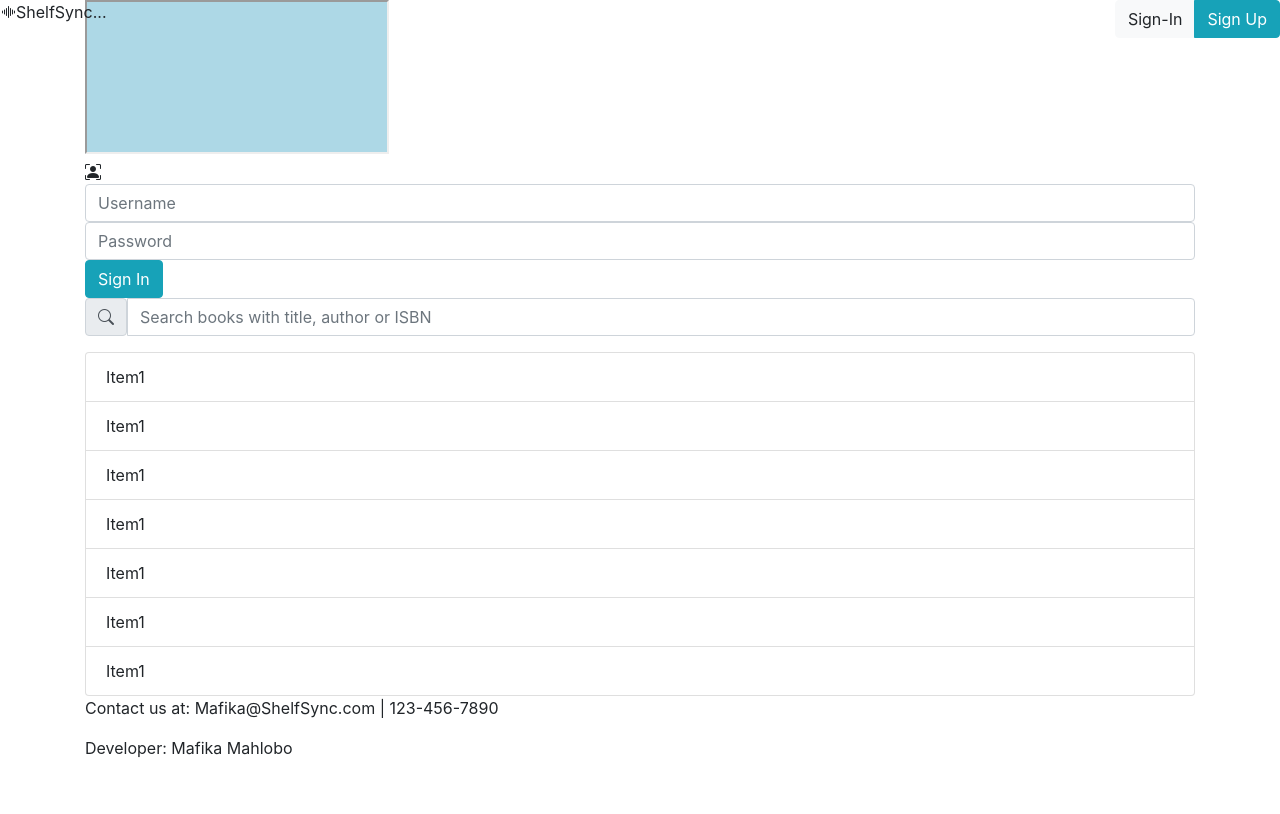
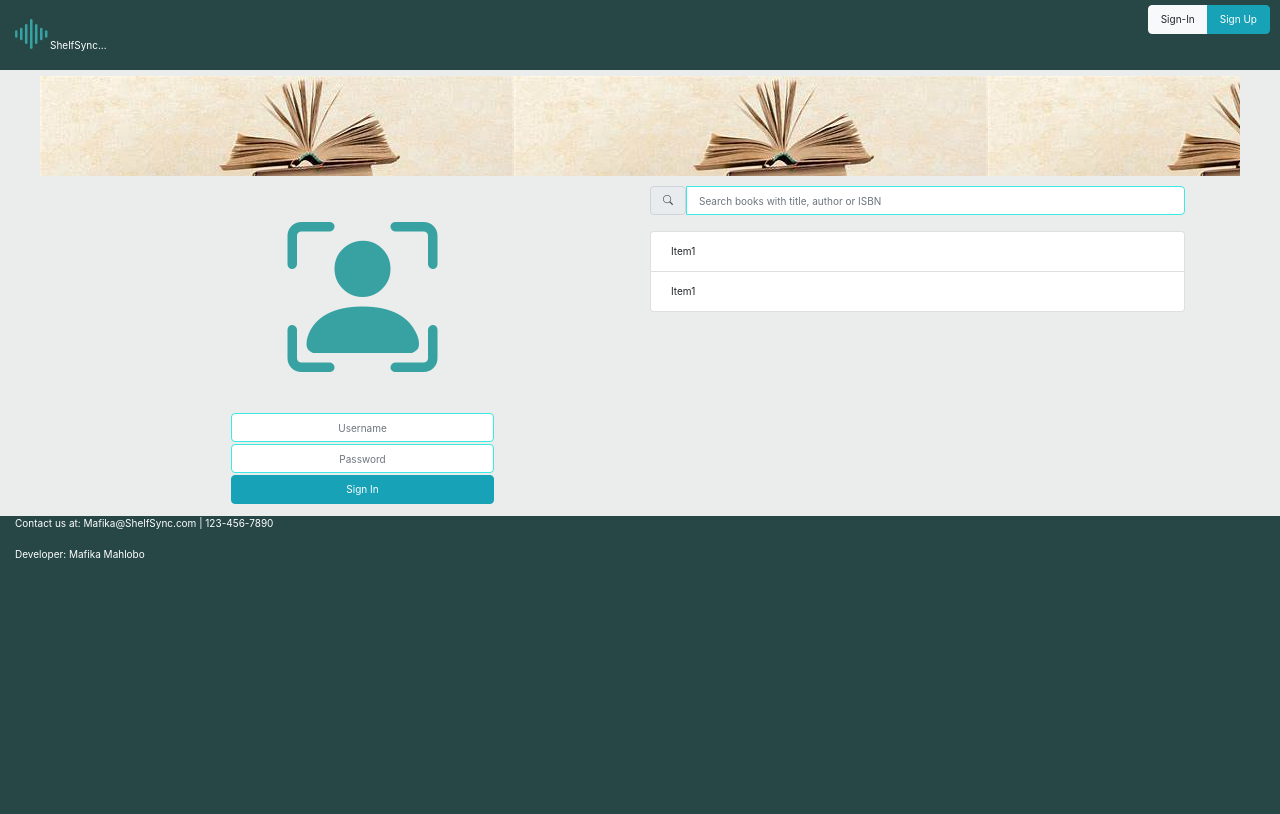
Before and after one commit to Mafika-Mahlobo/ShelfSync-V.2.0.0, a Flask app: template ShelfSync/app/templates/index.html in a window 1280 px wide. Before the commit the page ends 758 px from the top, so only its background shows below. Run offline with Flask 3, Linux system fonts and the light colour scheme; the template is opened without the code that fills it, so the values that code supplies are empty; some libraries are stand-ins or nearby versions.

Commit message:
created UI template

```diff
--- a/ShelfSync/app/static/css/style.css
+++ b/ShelfSync/app/static/css/style.css
@@ -0,0 +1,199 @@
+
+/*Body style*/
+body, html {
+    height: 100%;
+}
+
+.workspace-body {
+    padding-top: 56px;
+    background-color: #ebedec;
+}
+
+
+/*header*/
+header.fixed-top {
+    position: fixed;
+    width: 100%;
+    background-color: #274746;
+    color: #00030f;
+    min-height: 12px;
+    height: auto;
+    z-index: 1000;
+}
+
+/*container inside inside header*/
+.header-container{
+    padding: 5px 10px 5px 10px;
+}
+
+/*company logo*/
+.logo {
+    font-size: 40px;
+    color: #37a2a1;
+}
+
+/*text next to logo*/
+.logo-txt {
+    font-size: 10px;
+    color: white;
+}
+
+/*--------------------------------------------------------------------------------------------------------------------------------------------*/
+
+/*container for iframe*/
+
+.frame-container {
+    max-width: 1200px;
+    height: 100px;
+    padding: 0px;
+    margin: 0 auto;
+    margin-top: 20px;
+}
+
+iframe {
+    width: 100%;
+    height: 100%;
+    border: none;
+}
+
+
+/*body*/
+.body_container.container {
+        display: flex;
+        flex-direction: row;
+}
+
+
+/*containers inside main page*/
+.text-container {
+    flex: 1;
+    min-height: 100px;
+    height: auto;
+    width: 50%;
+    border-radius: 4px;
+    margin: 10px 10px 10px 10px;
+    /*background-color: black;*/
+}
+
+
+.login-icon-home {
+    display: flex;
+    justify-content: center;
+    font-size: 150px;
+    color: #37a2a1;
+}
+
+
+/*divs holding information on my body*/
+.data-divs {
+    flex: 1;
+}
+
+
+
+.inputs {
+    width: 50%;
+    margin-left: 25%;
+}
+
+
+.submit-button {
+    width: 100%;
+    text-align: center;
+    margin: 2px;
+}
+
+/*list items across the application*/
+.lists-items:hover{
+    background-color: #c8fafa;
+}
+
+/*text inside the footer*/
+.footer-text {
+    font-size: 10px;
+}
+
+
+/* Footer */
+footer {
+    background-color: #274746;
+    opecity: 0.5;
+    color: white;
+    height: auto;
+    min-height: 40%;
+}
+
+/* overriding Bootstrap class for for inputa*/
+.form-control {
+    border-color: #3deae2;
+}
+
+/*iframe on main page (can be used for internal adverts*/
+.frame {
+    background-image: url("../img/Background1.jpg");
+}
+
+
+/*text size across the application (labels, placeholder etc.)*/
+.universal-menu-text {
+    font-size: 10px;
+}
+
+
+/*top menu for mobile devices*/
+.mobile-menu {
+    visibility: hidden;
+    float: left;
+}
+
+/*buttons for desktop*/
+.pc-menu {
+    visibility: visible;
+}
+
+/*-------------------------------------------------------------------------------------------------------------------------------------------------------------------*/
+
+/*media queries for responsive design*/
+
+@media screen and (max-width: 1190px){
+
+    .body_container.container {
+        display: flex;
+        flex-direction: column;
+}
+
+.text-container {
+    width: 100%;
+}
+
+.mobile-menu {
+        visibility: visible;
+        float: none;
+    }
+
+    .pc-menu {
+        visibility: hidden;
+    }
+
+}
+
+
+
+/*
+
+Bootstrap classes used
+----------------------
+-------------------------------
+|class       | html element   |
+-------------------------------
+| fix-top    | header         |
+-------------------------------
+| row        | header content |
+-------------------------------
+| col-6      | inside row div |
+-------------------------------
+| text-right | header pc-menu |
+------------------------------
+| btn
+
+*/
--- a/ShelfSync/app/static/js/script.js
+++ b/ShelfSync/app/static/js/script.js
@@ -0,0 +1,29 @@
+$(document).ready(function(){
+
+    $(".focus-trigger-login").focus(function(){
+        changeView(1);
+    });
+
+    $(".focus-trigger-search").focus(function(){
+         changeView(2);
+    });
+
+
+//change view of main page
+    function changeView(flag){
+        if (flag === 0){
+            $(".body_container").css("flex-direction", "row");
+            $(".text-container").css("width", "50%");
+
+        } else if (flag === 1){
+            $(".body_container").css("flex-direction", "column");
+            $(".text-container").css("width", "100%");
+
+        }else{
+            $(".body_container").css("flex-direction", "column-reverse");
+            $(".text-container").css("width", "100%");
+            $(document).scrollTop(0);
+        }
+    }
+
+});
--- a/ShelfSync/app/templates/announcements.html
+++ b/ShelfSync/app/templates/announcements.html
@@ -4,8 +4,13 @@
 	<meta charset="utf-8">
 	<meta name="viewport" content="width=device-width, initial-scale=1">
 	<title></title>
+	<link href="https://stackpath.bootstrapcdn.com/bootstrap/4.5.2/css/bootstrap.min.css" rel="stylesheet">
+    <link href="https://cdn.jsdelivr.net/npm/bootstrap-icons@1.7.1/font/bootstrap-icons.css" rel="stylesheet">
+    <link href="../static/css/style.css" rel="stylesheet">
 </head>
-<body style="background-color: lightblue;">
+<body class="frame">
 
 </body>
 </html>
+<script src="https://ajax.googleapis.com/ajax/libs/jquery/3.5.1/jquery.min.js"></script>
+<script type="text/javascript" src="../static/js/script.js"></script>
--- a/ShelfSync/app/templates/index.html
+++ b/ShelfSync/app/templates/index.html
@@ -3,13 +3,13 @@
 <head>
     <meta charset="UTF-8">
     <meta name="viewport" content="width=device-width, initial-scale=1.0">
-    <meta name="theme-color" content="#00ffff">
     <title>Home Page</title>
     <link href="https://stackpath.bootstrapcdn.com/bootstrap/4.5.2/css/bootstrap.min.css" rel="stylesheet">
     <link href="https://cdn.jsdelivr.net/npm/bootstrap-icons@1.7.1/font/bootstrap-icons.css" rel="stylesheet">
     <link href="../static/css/style.css" rel="stylesheet">
 </head>
 <body class="workspace-body">
+
     <!-- Header -->
     <header class="fixed-top">
 
@@ -18,56 +18,51 @@
             <div class="row">
 
                 <div class="col-6">
-                    <span ><i class="logo bi bi-soundwave"></i></i><span class="logo-txt">ShelfSync...</span></span>
+                    <span ><i class="logo bi bi-soundwave"></i><span class="logo-txt">ShelfSync...</span></span>
                 </div>
 
-                <div class="col-6 text-right">
+                <div class="col-6 text-right menu-toggle">
 
-                    <div class="btn-group">
-                        <button  class="btn btn-light">Sign-In</button>
-                       <button class="btn btn-info">Sign Up</button>
+                    <div class="btn-group pc-menu">
+                        <button  class="btn btn-light universal-menu-text">Sign-In</button>
+                        <button class="btn btn-info universal-menu-text">Sign Up</button>
                     </div>
+                    <span><i class="bi bi-list mobile-menu logo"></i></span>
 
                 </div>
+            </div>
 
-            </div>
         </div>
     </header>
 
-    <!-- Body -->
-    <div class="container">
-        <iframe src="announcements.html">
+    <!-- iframe container -->
+    <div class="frame-container container">
+        <iframe src="announcements.html"></iframe>
+    </div>
 
-        </iframe>
-    </div>
     <div class="body_container container">
 
-    <div  class="text-container data-divs" id="login-dive-home">
-        <span class="login-icon-home"><i class="bi bi-person-bounding-box"></i></span>
+    <div  class="text-container">
+        <span class="login-icon-home pic"><i class="bi bi-person-bounding-box"></i></span>
         <div class="input-group inputs">
-            <input class="submit-button form-control" type="text" name="" placeholder="Username">
+            <input class="submit-button form-control focus-trigger-login universal-menu-text" type="text" name="" placeholder="Username">
         </div>
         <div class="input-group inputs">
-            <input class="submit-button form-control" type="password" name="" placeholder="Password">
+            <input class="submit-button form-control universal-menu-text" type="password" name="" placeholder="Password">
         </div>
         <div class="input-group inputs">
-            <button class="submit-button btn btn-info">Sign In</button>
+            <button class="submit-button btn btn-info sub universal-menu-text">Sign In</button>
         </div>
 
     </div>
 
-    <div class="text-container data-divs">
+    <div class="text-container">
         <div class="input-group mb-3">
-            <span class="input-group-text"><i class="bi bi-search"></i></span>
-            <input type="text" class="form-control" name="" placeholder="Search books with title, author or ISBN">
+            <span class="input-group-text universal-menu-text"><i class="bi bi-search"></i></span>
+            <input type="text" class="form-control focus-trigger-search universal-menu-text" name="" placeholder="Search books with title, author or ISBN">
         </div>
         <div>
-            <ul class="list-group">
-                <li class=" lists-items list-group-item">Item1</li>
-                <li class=" lists-items list-group-item">Item1</li>
-                <li class=" lists-items list-group-item">Item1</li>
-                <li class=" lists-items list-group-item">Item1</li>
-                <li class=" lists-items list-group-item">Item1</li>
+            <ul class="list-group universal-menu-text">
                 <li class=" lists-items list-group-item">Item1</li>
                 <li class=" lists-items list-group-item">Item1</li>
             </ul>
@@ -78,8 +73,8 @@
     </div>
 
     <!-- Footer -->
-    <footer >
-        <div class="footer-text container">
+    <footer>
+        <div class="universal-menu-text col-6">
             <p>Contact us at: Mafika@ShelfSync.com | 123-456-7890</p>
             <p>Developer: Mafika Mahlobo</p>
         </div>
```
Also changed, not shown: ShelfSync/app/static/img/Background0.jpg (added), ShelfSync/app/static/img/Background1.jpg (added).
